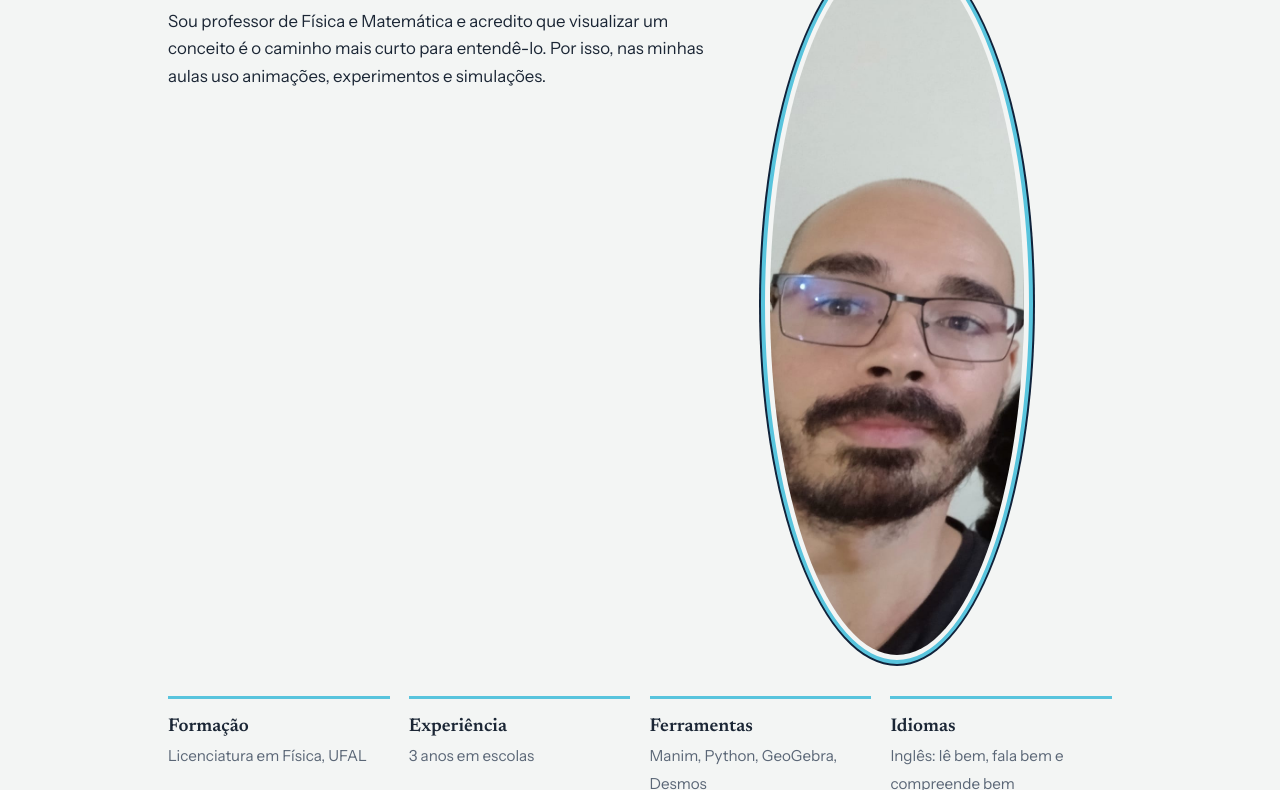
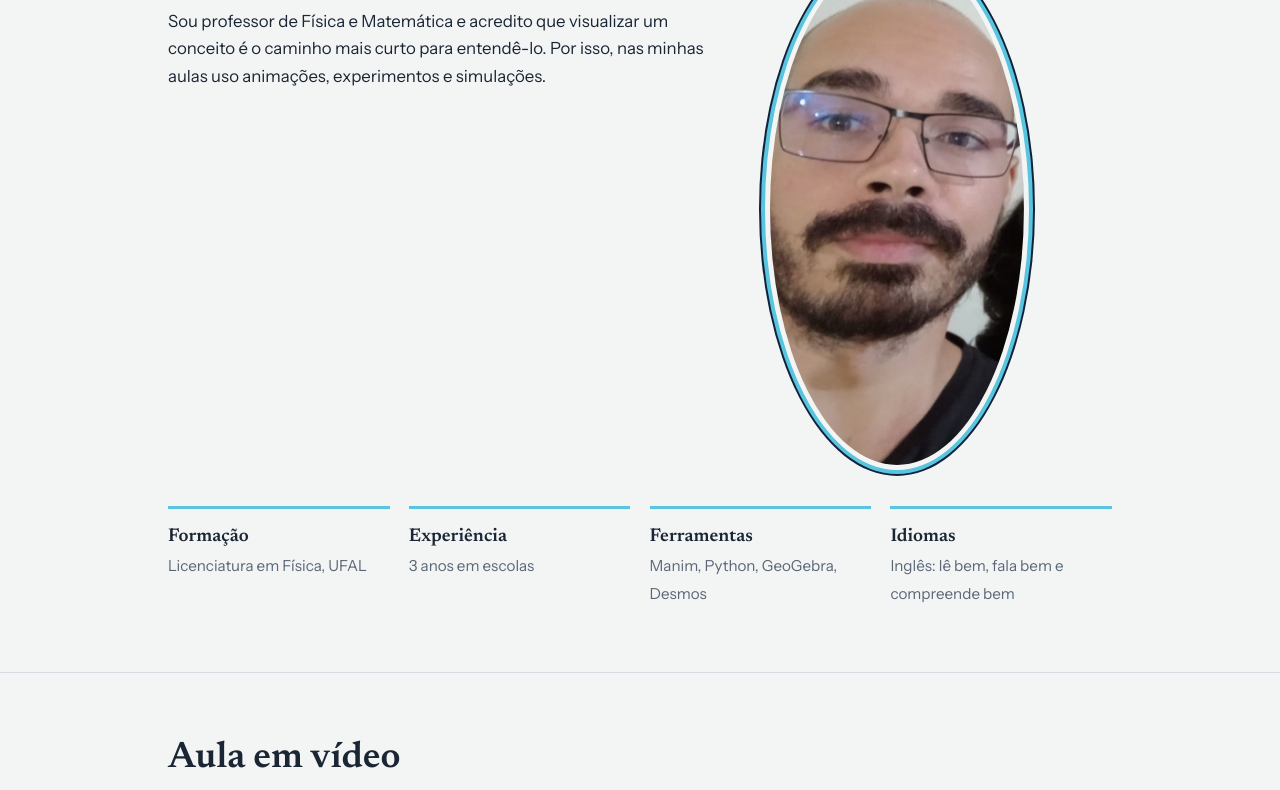
Before and after one commit to jad3mel/fismat, a plain HTML site: page index.html in a window 1280 px wide. Shown: the part 602-1392 px from the top of the page. Drawn offline with Linux system fonts and the light colour scheme.

Commit message:
Update index.html

```diff
--- a/index.html
+++ b/index.html
@@ -88,7 +88,7 @@ footer{padding:2rem 0;color:var(--muted);font-size:.9rem}
       </div>
       <div class="side">
         <figure class="photo">
-          <img src="fotofm.jpeg" alt="Foto Sua" width="600" height="600">
+          <img src="fm.jpeg" alt="Foto Sua" width="600" height="600">
         </figure>
         </div>
     <ul class="facts">
```
